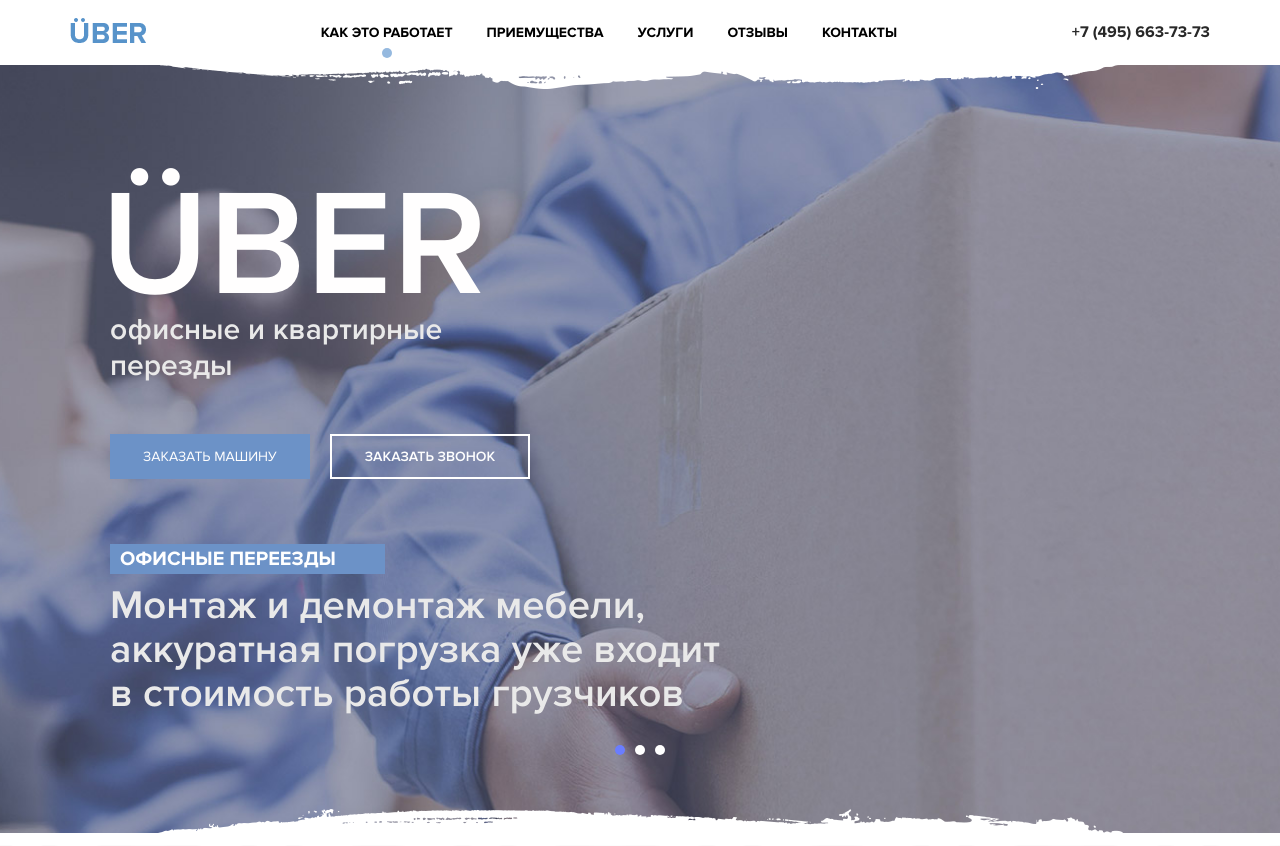
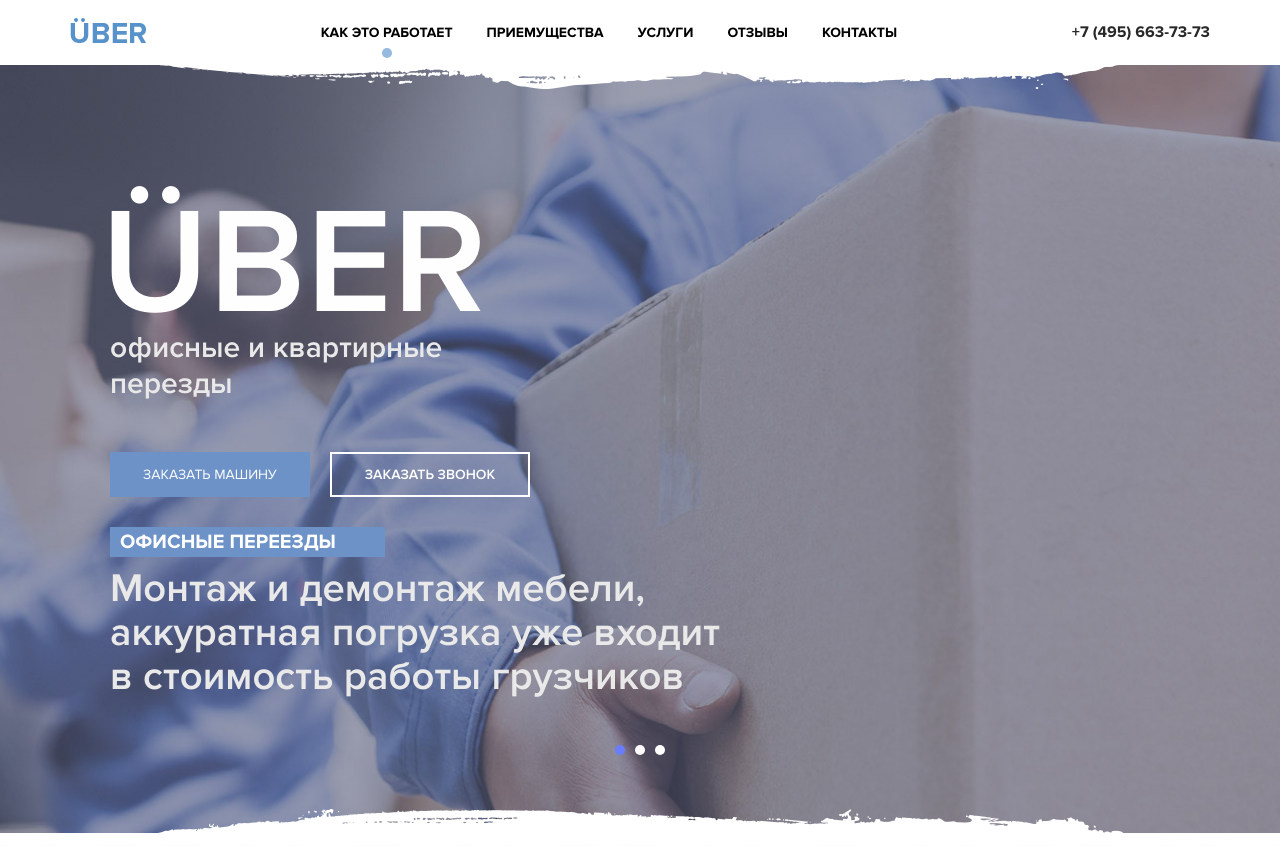
Before and after one commit to sheep-fish-vert/DenisUber, a PHP site: page / in a window 1280 px wide. Shown: the top 846 px of the page. Run offline with PHP 8.4, Linux system fonts and the light colour scheme; some libraries are stand-ins or nearby versions.

Commit message:
added adaptation

```diff
--- a/css/dev1.css
+++ b/css/dev1.css
@@ -1,3 +1,5 @@
+
+/* dv1 */
 
     .dv1{
         background-position: center;
@@ -136,7 +138,7 @@
     .dv1 .slider .right_desc{
         max-width: 615px;
         width: 100%;
-    padding: 65px 0 0 0;
+        padding: 30px 0 0 0;
     }
     .dv1 .slider .right_desc .title{
         width: 275px;
@@ -205,6 +207,8 @@
         width: 100%;
     }
 
+/* /dv1 */
+
 @media screen and (max-width: 1200px){
 
     /* slider-top */
@@ -214,6 +218,9 @@
         }
         .dv1 .slider .left_desc{
             margin-right: 0;
+        }
+        .dv1 .slider .right_desc .desc p{
+            font-size: 32px;
         }
 
     /* /slider-top */
```
Lines whose indentation alone changed are shown as unchanged.
